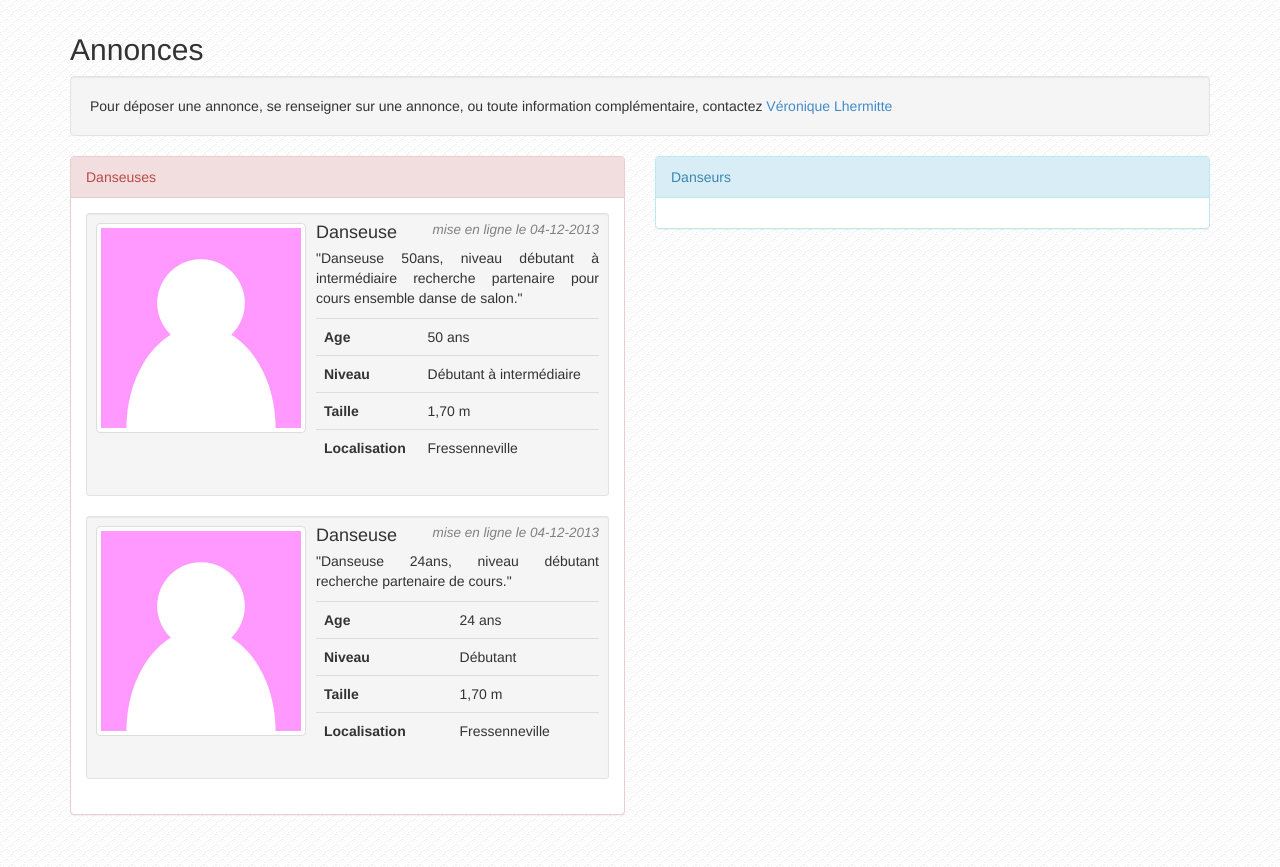
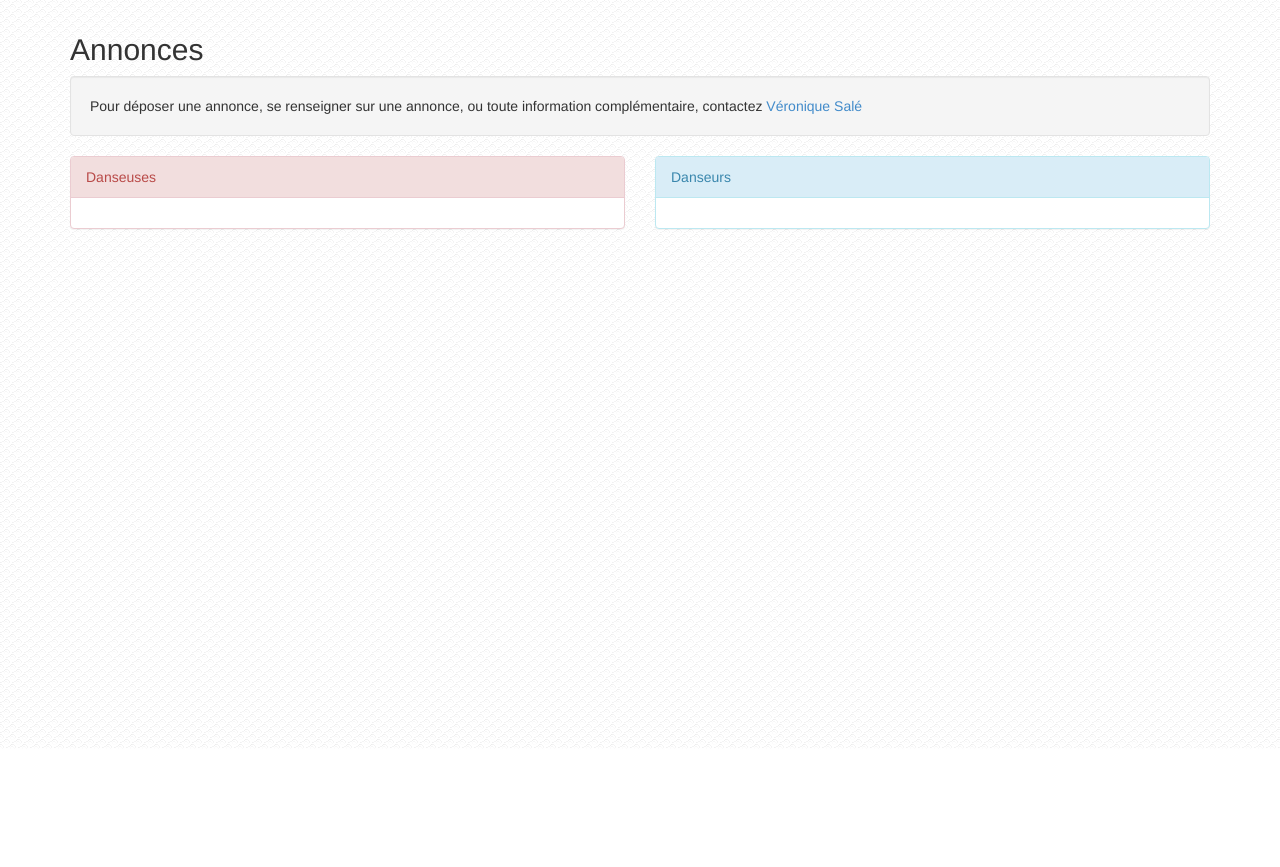
Before and after one commit to antlafarge/Temps-Danses, a PHP site: page /annonces.php in a window 1280 px wide. Shown: the part 51-918 px from the top of the page. After the commit the page ends 799 px from the top, so only its background shows below. Run offline with PHP 8.4, Linux system fonts and the light colour scheme.

Commit message:
Change Lhermitte to Sale

```diff
--- a/annonces.php
+++ b/annonces.php
@@ -3,7 +3,7 @@
 <h2>Annonces</h2>
 
 <p class="well">
-	Pour déposer une annonce, se renseigner sur une annonce, ou toute information complémentaire, contactez <a href="contact.php">Véronique Lhermitte</a>
+	Pour déposer une annonce, se renseigner sur une annonce, ou toute information complémentaire, contactez <a href="contact.php">Véronique Salé</a>
 </p>
 
 <div class="row">
@@ -12,62 +12,6 @@
 		<div class="panel panel-default panel-danger span6">
 			<div class="panel-heading">Danseuses</div>
 			<div class="panel-body">
-
-				<div class="media well well-sm">
-					<img class="pull-left img-thumbnail" src="images/default-girl.png" alt="[default-girl]">
-					<div class="media-body">
-						<h4 class="media-heading">Danseuse <small class="pull-right"><em style="color:grey">mise en ligne le 04-12-2013</em></small></h4>
-						<p class="text-center text-justified">
-							"Danseuse 50ans, niveau débutant à intermédiaire recherche partenaire pour cours ensemble danse de salon."
-						</p>
-						<table class="table">
-							<tr>
-								<th>Age</th>
-								<td>50 ans</td>
-							</tr>
-							<tr>
-								<th>Niveau</th>
-								<td>Débutant à intermédiaire</td>
-							</tr>
-							<tr>
-								<th>Taille</th>
-								<td>1,70 m</td>
-							</tr>
-							<tr>
-								<th>Localisation</th>
-								<td>Fressenneville</td>
-							</tr>
-						</table>
-					</div>
-				</div>
-
-				<div class="media well well-sm">
-					<img class="pull-left img-thumbnail" src="images/default-girl.png" alt="[default-girl]">
-					<div class="media-body">
-						<h4 class="media-heading">Danseuse <small class="pull-right"><em style="color:grey">mise en ligne le 04-12-2013</em></small></h4>
-						<p class="text-center text-justified">
-							"Danseuse 24ans, niveau débutant recherche partenaire de cours."
-						</p>
-						<table class="table">
-							<tr>
-								<th>Age</th>
-								<td>24 ans</td>
-							</tr>
-							<tr>
-								<th>Niveau</th>
-								<td>Débutant</td>
-							</tr>
-							<tr>
-								<th>Taille</th>
-								<td>1,70 m</td>
-							</tr>
-							<tr>
-								<th>Localisation</th>
-								<td>Fressenneville</td>
-							</tr>
-						</table>
-					</div>
-				</div>
 
 				<div class="media well well-sm hidden"> <!-- ATTENTION - CEECI EST UN EXEMPLE - NE PAS MODIFIER CE BLOC - LE COPIER PUIS MODIFIER LA COPIE -->
 					<img class="pull-left img-thumbnail" src="images/default-girl.png" alt="[default-girl]">
--- a/annonces_2.php
+++ b/annonces_2.php
@@ -3,7 +3,7 @@
 <h2>Annonces</h2>
 
 <p class="well">
-	Pour déposer une annonce, se renseigner sur une annonce, ou toute information complémentaire, contactez <a href="contact.php">Véronique Lhermitte</a>
+	Pour déposer une annonce, se renseigner sur une annonce, ou toute information complémentaire, contactez <a href="contact.php">Véronique Salé</a>
 </p>
 
 <div class="row">
--- a/contact.php
+++ b/contact.php
@@ -4,7 +4,7 @@
 
 <div class="panel panel-default">
   <div class="panel-heading">
-    <h3 class="panel-title">Véronique Lhermitte <small>Professeur de danse</small></h3>
+    <h3 class="panel-title">Véronique Salé <small>Professeur de danse</small></h3>
   </div>
   <div class="panel-body">
 		<p>
--- a/horaires.php
+++ b/horaires.php
@@ -131,7 +131,7 @@
 </div>
 
 <p class="well">
-	Pour toute information complémentaire, contactez <a href="contact.php">Véronique Lhermitte</a>
+	Pour toute information complémentaire, contactez <a href="contact.php">Véronique Salé</a>
 </p>
 
 <?php include_once('php/end.php'); ?>
--- a/inscription.php
+++ b/inscription.php
@@ -11,7 +11,7 @@
 			Les données que vous fournissez resteront confidentielles et ne seront jamais transmises à des partenaires sans votre accord préalable.
 			<br>
 			<br>
-			Si vous souhaitez modifier une information vous concernant, contactez <a href="contact.php">Véronique Lhermitte</a>
+			Si vous souhaitez modifier une information vous concernant, contactez <a href="contact.php">Véronique Salé</a>
 		</p>
 
 		<div class="panel panel-default">
--- a/manifestations.php
+++ b/manifestations.php
@@ -38,7 +38,7 @@
 	<div class="panel-body">
 		A la salle de la <span class="label label-primary">Maison pour tous</span> de <span class="label label-primary">Fressenneville</span> <em>(18 rue Charles Vérecque)</em>
 		<br>
-		<span class="label label-warning">Sur réservation uniquement</span> auprès de <a href="contacts.php">Véronique Lhermitte</a>
+		<span class="label label-warning">Sur réservation uniquement</span> auprès de <a href="contacts.php">Véronique Salé</a>
 		<br>
 		<span class="label label-success">Les personnes extérieures à l'école sont les bienvenues</span>
 		<br>
--- a/presentation.php
+++ b/presentation.php
@@ -65,7 +65,7 @@
 </div>
 
 <p class="well">
-	Pour toute information complémentaire, contactez <a href="contact.php">Véronique Lhermitte</a>
+	Pour toute information complémentaire, contactez <a href="contact.php">Véronique Salé</a>
 </p>
 
 <?php include_once('php/end.php'); ?>
--- a/tarifs.php
+++ b/tarifs.php
@@ -132,7 +132,7 @@
 </div>
 
 <p class="well">
-	Pour toute information complémentaire, contactez <a href="contact.php">Véronique Lhermitte</a>
+	Pour toute information complémentaire, contactez <a href="contact.php">Véronique Salé</a>
 </p>
 
 <?php include_once('php/end.php'); ?>
```
